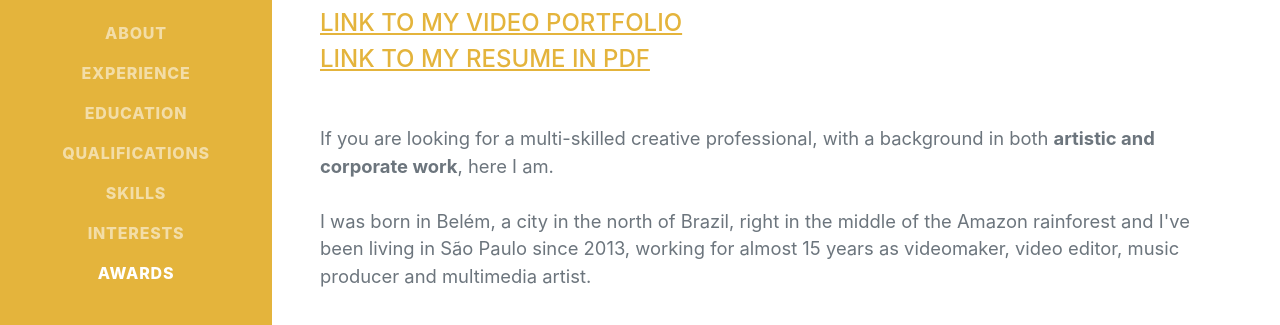
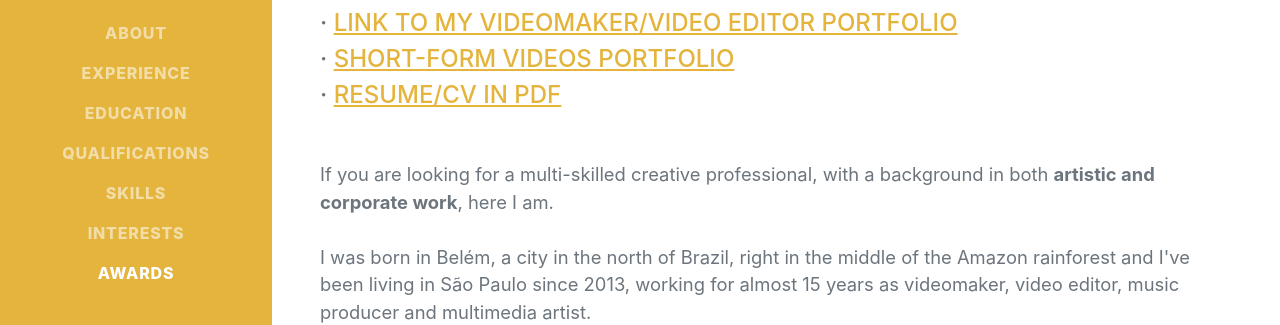
Before and after one commit to lucas-estrela/lucas-estrela.github.io, a plain HTML site: page index.html in a window 1280 px wide. Shown: the part 339-664 px from the top of the page. Drawn offline with nearby package versions, Linux system fonts and the light colour scheme; a web font is replaced by a local one.

Commit message:
Add files via upload

```diff
--- a/index.html
+++ b/index.html
@@ -53,9 +53,11 @@
                         São Paulo, Brazil · +55 11 92010 4510 · lucasestrela1@gmail.com
                         <br>
                         <br>
-                        <a class="text-primary" href="https://youtu.be/9W_da1F4zPQ" target="_blank">Link to my Video Portfolio</a>
+                        · <a class="text-primary" href="https://youtu.be/9W_da1F4zPQ" target="_blank">Link to my Videomaker/Video Editor Portfolio</a>
                         <br>
-                        <a class="text-primary" href="https://drive.google.com/file/d/1oZPReVPC_4PGwkcxx_Ff9vJhDB_oSpIG/view?usp=sharing" target="_blank">Link to my Resume in pdf</a>
+                        · <a class="text-primary" href="https://drive.google.com/drive/folders/1CcfwB1C0a3kg1UT7Uz3EVRYatjIxTENE?usp=sharing" target="_blank">Short-Form Videos Portfolio</a>
+                        <br>
+                        · <a class="text-primary" href="https://drive.google.com/file/d/1oZPReVPC_4PGwkcxx_Ff9vJhDB_oSpIG/view?usp=sharing" target="_blank">Resume/CV in Pdf</a>
                     </div>
                     <p class="lead mb-5">If you are looking for a multi-skilled creative professional, with a background in both <strong>artistic and corporate work</strong>, here I am.
                         <br>
```
